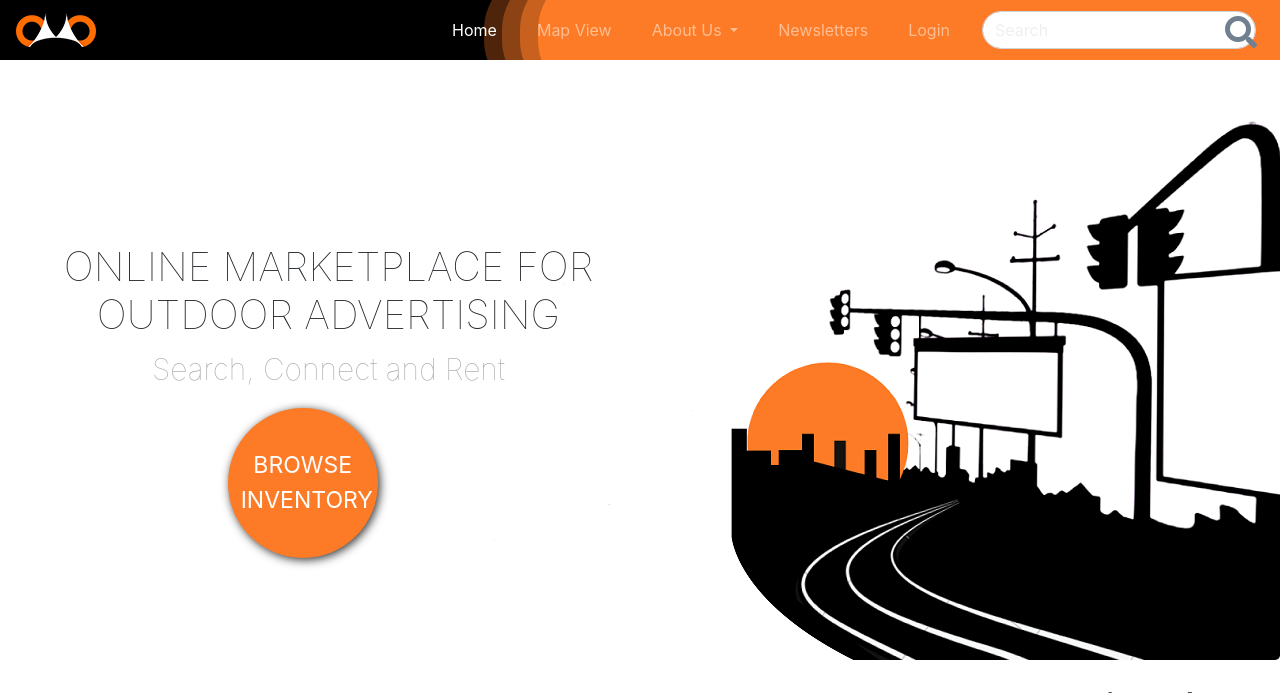
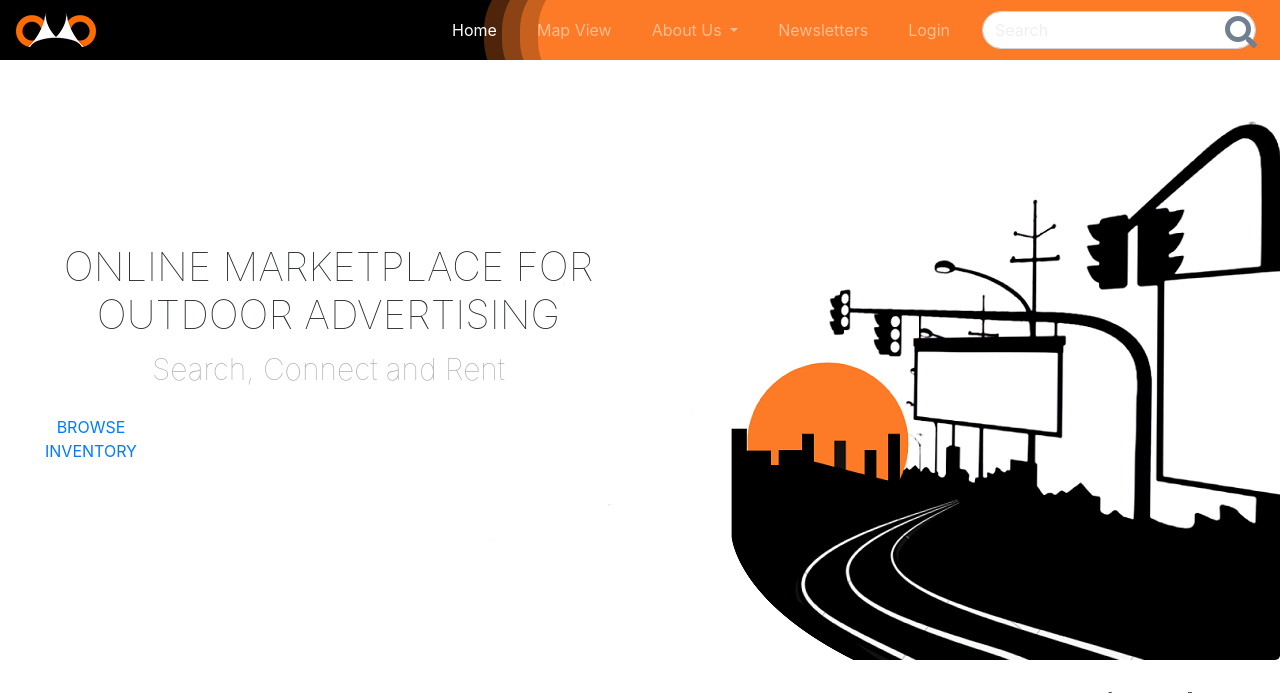
Before and after one commit to coderpen-me/omoads-frontend, a Django app: page / in a window 1280 px wide; the page is wider, and only the part inside the window is pictured. Shown: the top 693 px of that part. Run offline with Django 3.2, Linux system fonts and the light colour scheme; parts of the project's set-up code (start-up, migrations or seed data) failed here and were passed over; some libraries are stand-ins or nearby versions.

Commit message:
Update index.html

```diff
--- a/ecommerce/templates/index.html
+++ b/ecommerce/templates/index.html
@@ -15,8 +15,9 @@
                             <h1>ONLINE MARKETPLACE FOR
                                 <br>OUTDOOR ADVERTISING</h1>
                             <p>Search, Connect and Rent</p>
-                            <button class="btn">BROWSE
-                                <br> INVENTORY</button>
+                            <a href="{% url 'map_view' %}" class="btn">BROWSE
+                                <br> INVENTORY</a>
+
                         </div>
 
                     </div>
```
